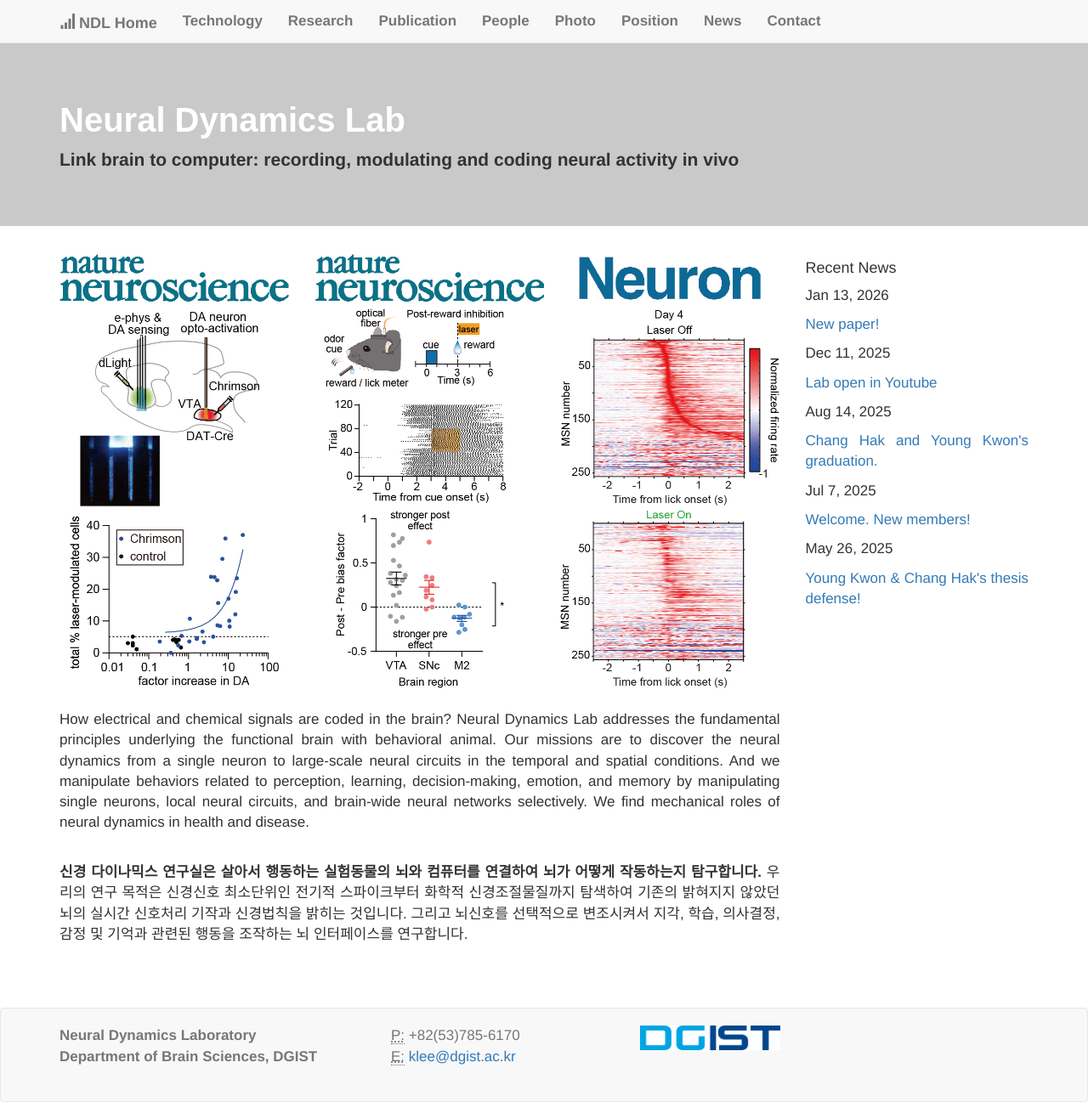
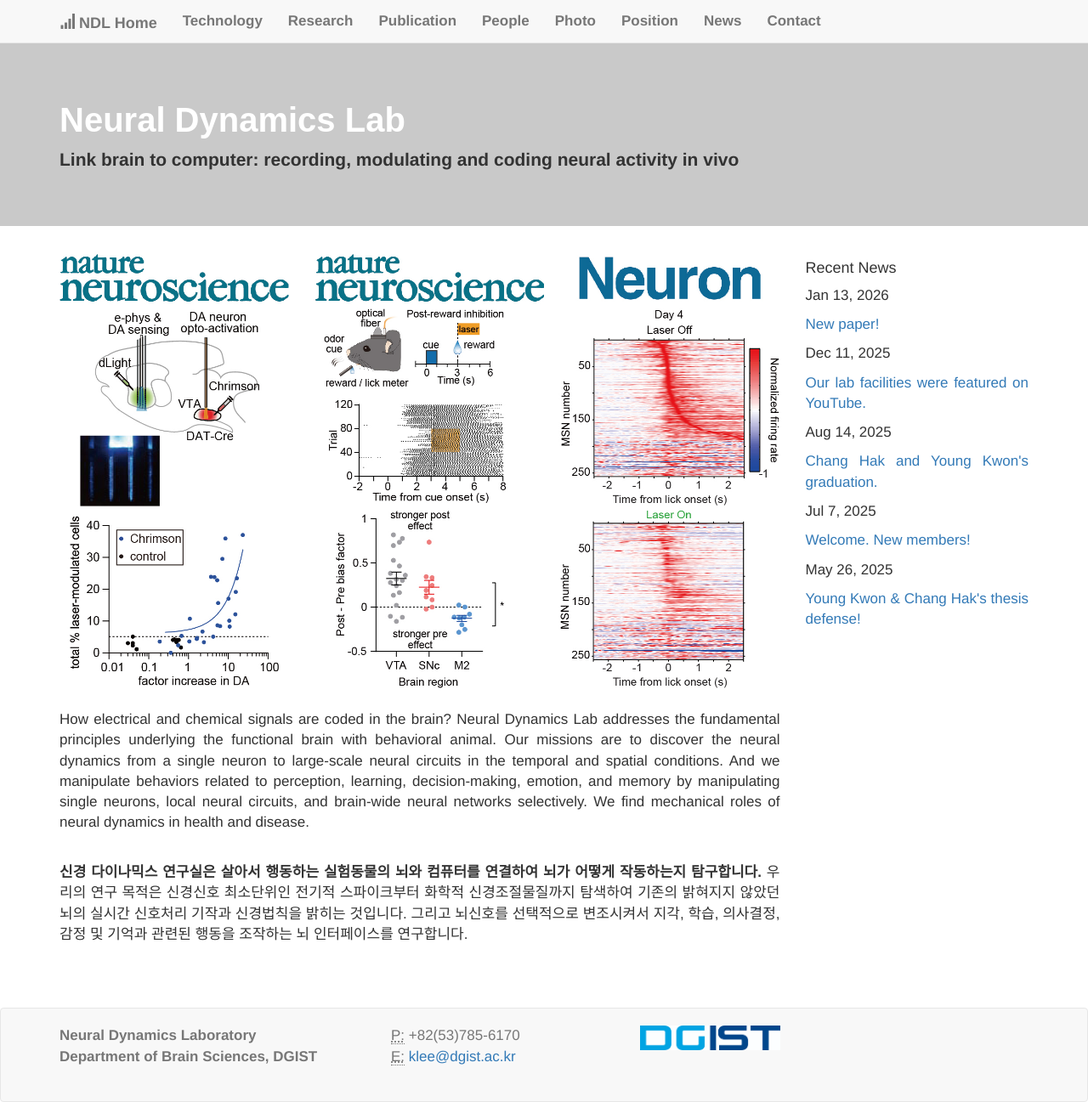
Before and after one commit to kleelab/kleelab.github.io, a Jekyll site: the page built from index.html, in a window 1280 px wide. Shown: the whole page at 85% size. Built offline with Jekyll 4.4.1, drawn with Linux system fonts in a browser that asks for light colours; nearby versions of some CDN libraries; a style sheet for code colours, icons or effects is not loaded.

Commit message:
Update 2025-12-11- Youtube.md

```diff
--- a/_posts/2025-12-11- Youtube.md
+++ b/_posts/2025-12-11- Youtube.md
@@ -1,6 +1,6 @@
 ---
 layout: post
-title: Lab open in Youtube
+title: Our lab facilities were featured on YouTube.
 date:   2025-12-11
 excerpt: <iframe width="560" height="315" src="https://www.youtube.com/embed/aeD5xo1IntY?si=6SHct0Q35N1ggbkL&amp;start=1705" title="YouTube video player" frameborder="0" allow="accelerometer; autoplay; clipboard-write; encrypted-media; gyroscope; picture-in-picture; web-share" referrerpolicy="strict-origin-when-cross-origin" allowfullscreen></iframe>
 
```
